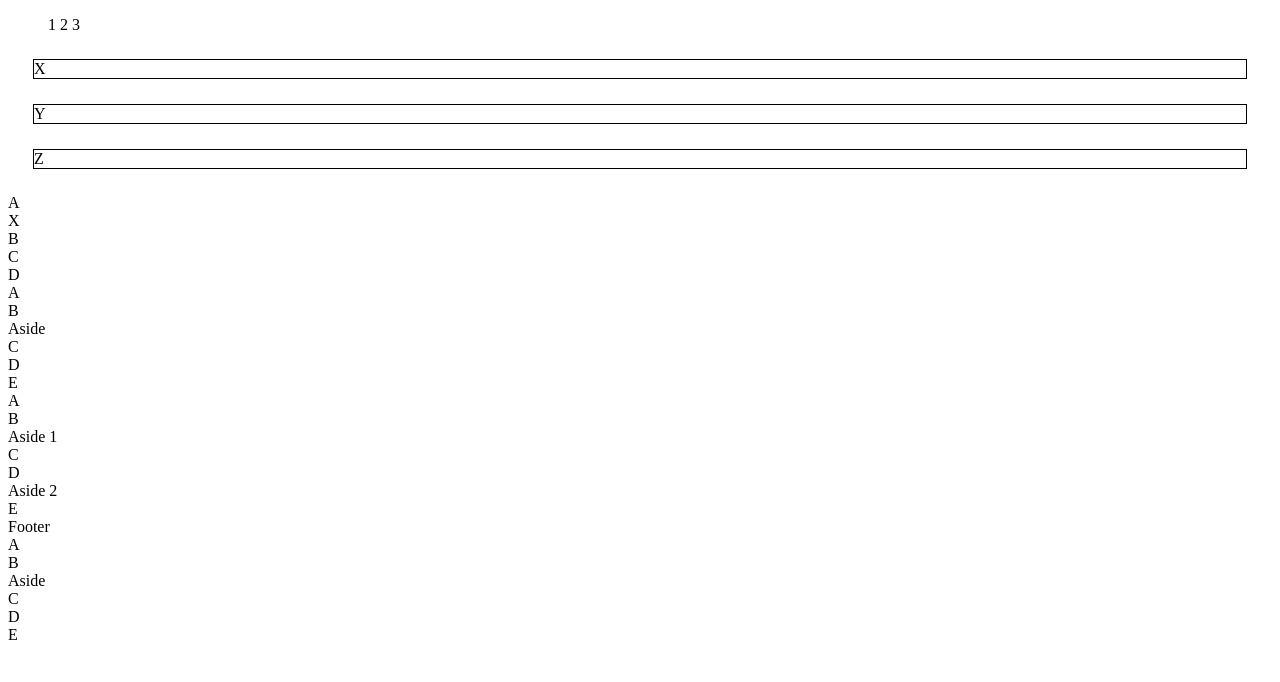
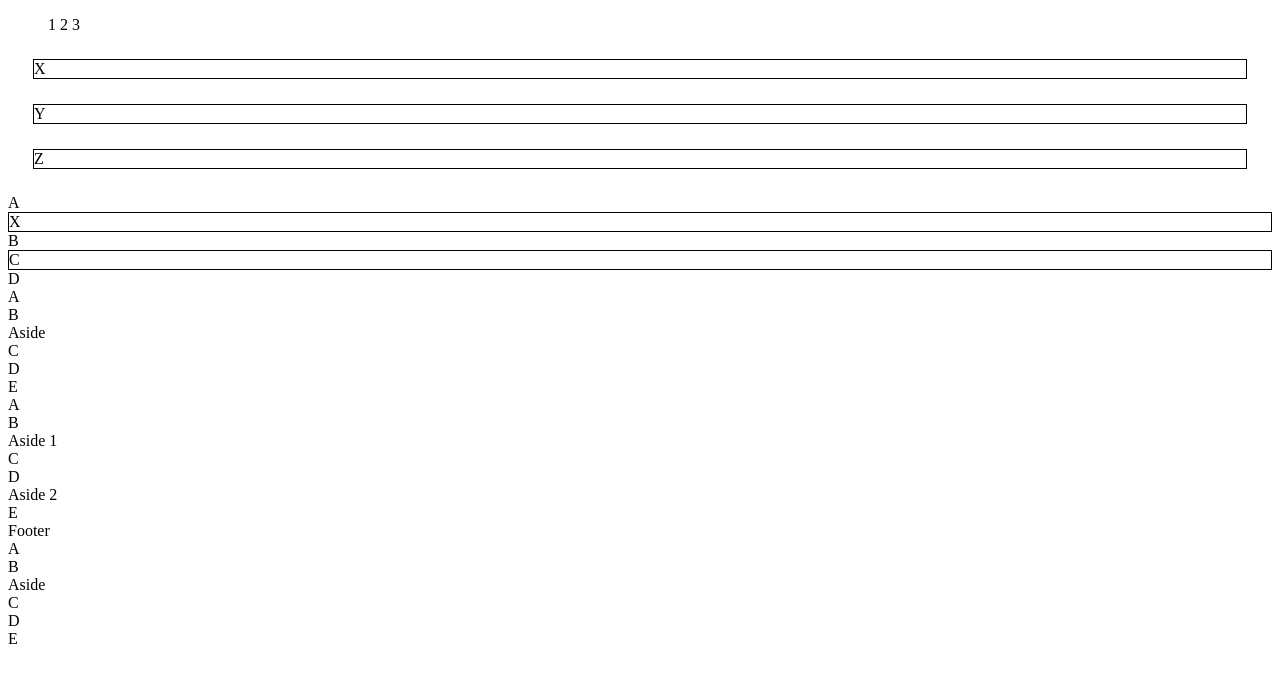
Before and after one commit to Dmart331/EX_Pseudo_Classes, a plain HTML site: page index.html in a window 1280 px wide. Drawn offline with Linux system fonts and the light colour scheme.

Commit message:
Finished Step 3

```diff
--- a/css/styles.css
+++ b/css/styles.css
@@ -13,7 +13,7 @@
 	margin: 25px;
 }
 
-.n-child: nth-child(n) {
-	color:yellow;
+.n-child :nth-child(even) {
+	color:black;
 	border: 1px solid black;
 }
```
